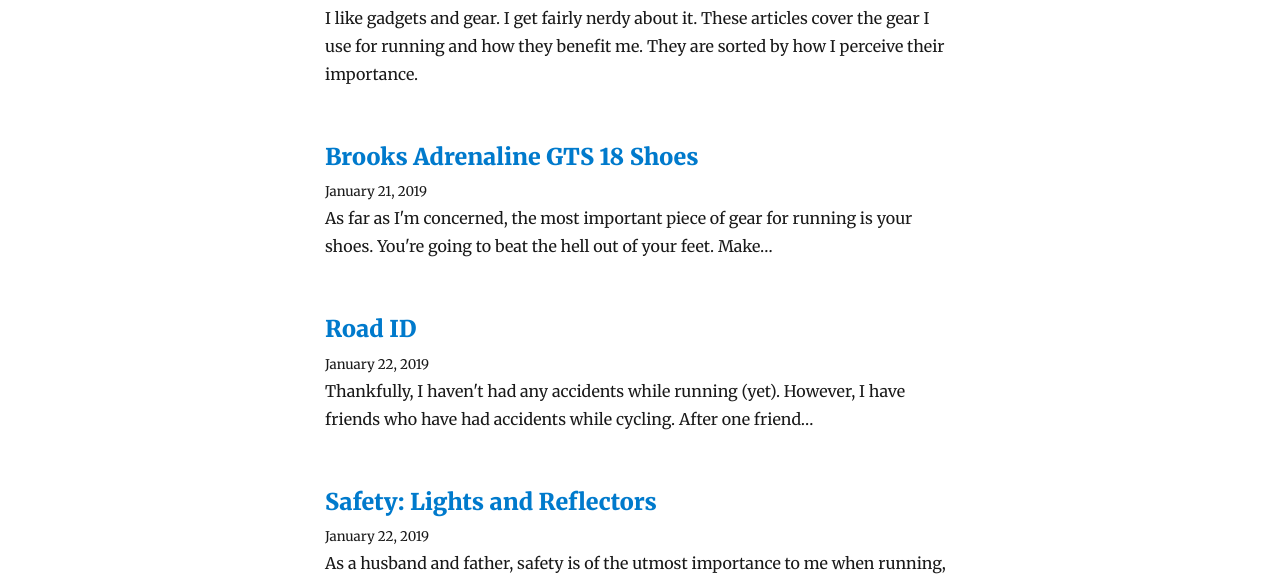
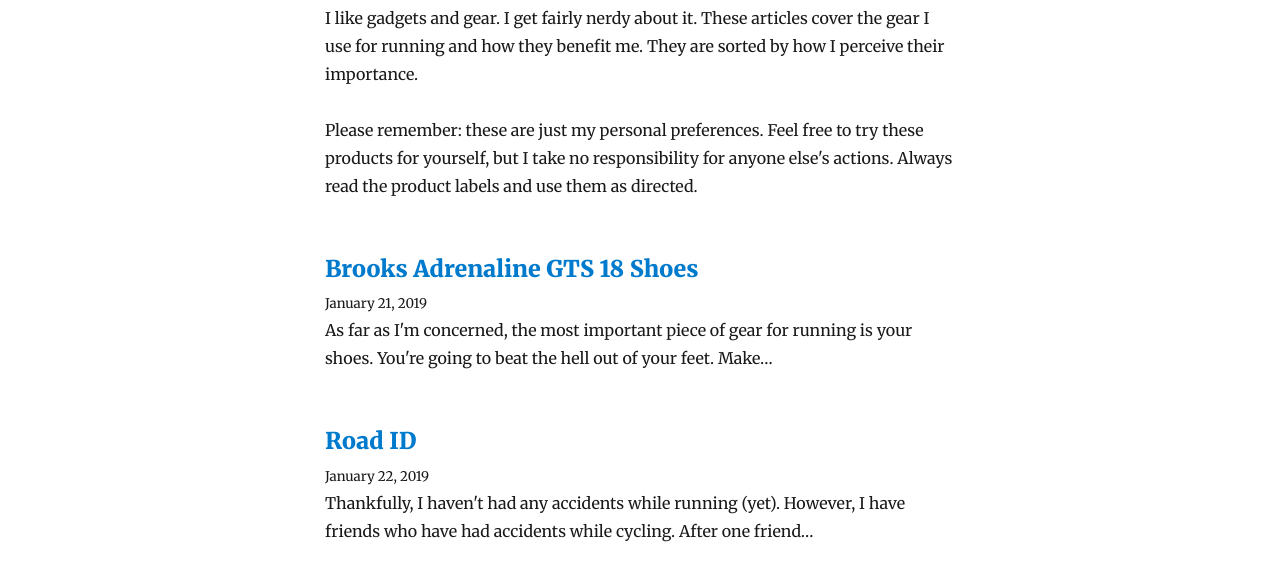
Before and after one commit to gricard/gricard-blog, a Gatsby site: page /gear in a window 1280 px wide. Shown: the part 226-802 px from the top of the page. Built offline with nearby package versions, Linux system fonts and the light colour scheme; Gatsby itself is replaced by a stand-in of ours; some packages are replaced by stand-ins of ours.

Commit message:
Disclaimer

```diff
--- a/src/pages/gear.js
+++ b/src/pages/gear.js
@@ -31,6 +31,11 @@
                     I like gadgets and gear. I get fairly nerdy about it.
                     These articles cover the gear I use for running and how they benefit me.
                     They are sorted by how I perceive their importance.
+                </p>
+                <p>
+                    Please remember: these are just my personal preferences.
+                    Feel free to try these products for yourself, but I take no responsibility for anyone else's actions.
+                    Always read the product labels and use them as directed.
                 </p>
 
                 {!posts || posts.length < 1 ? (
```
